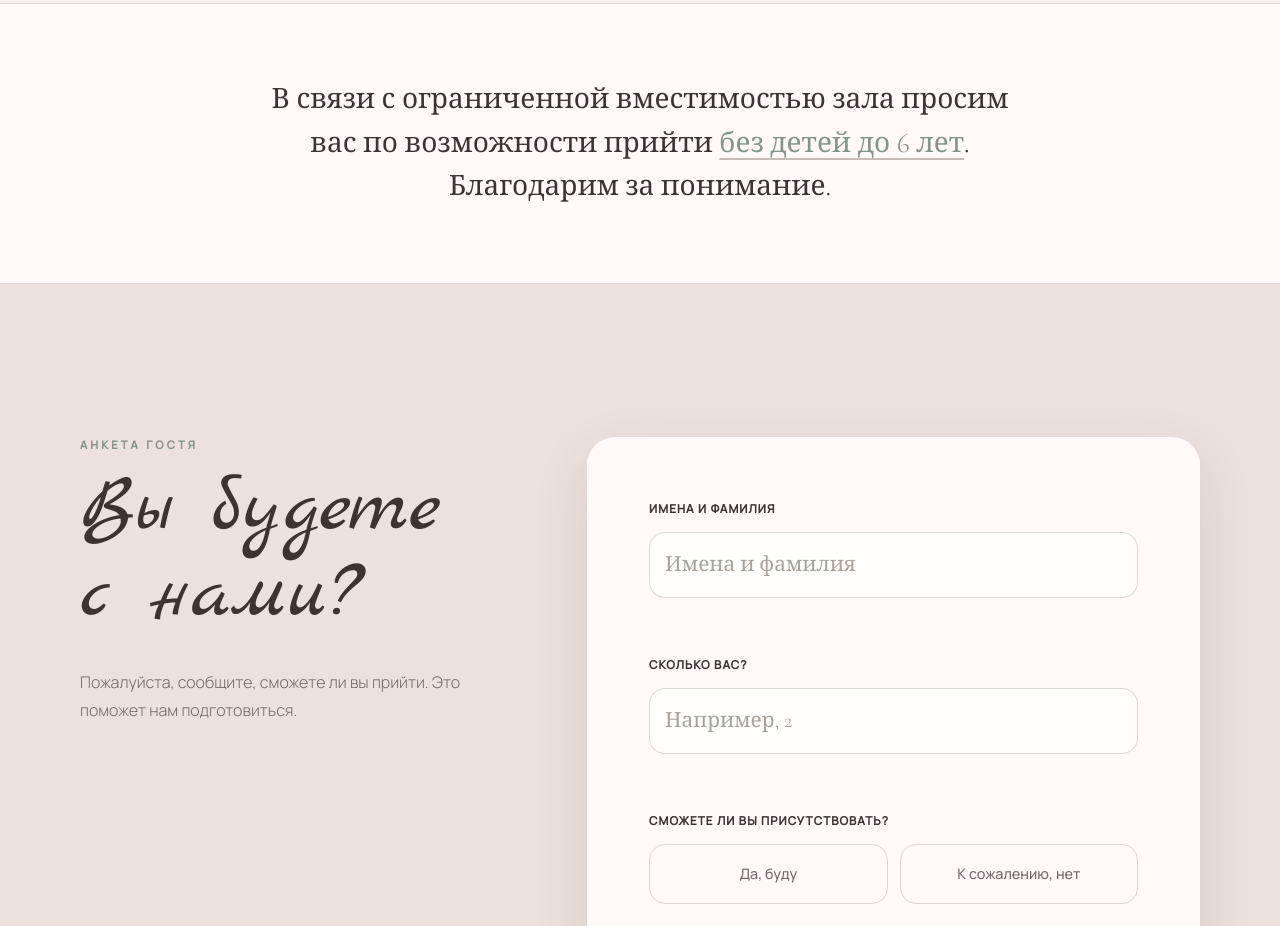
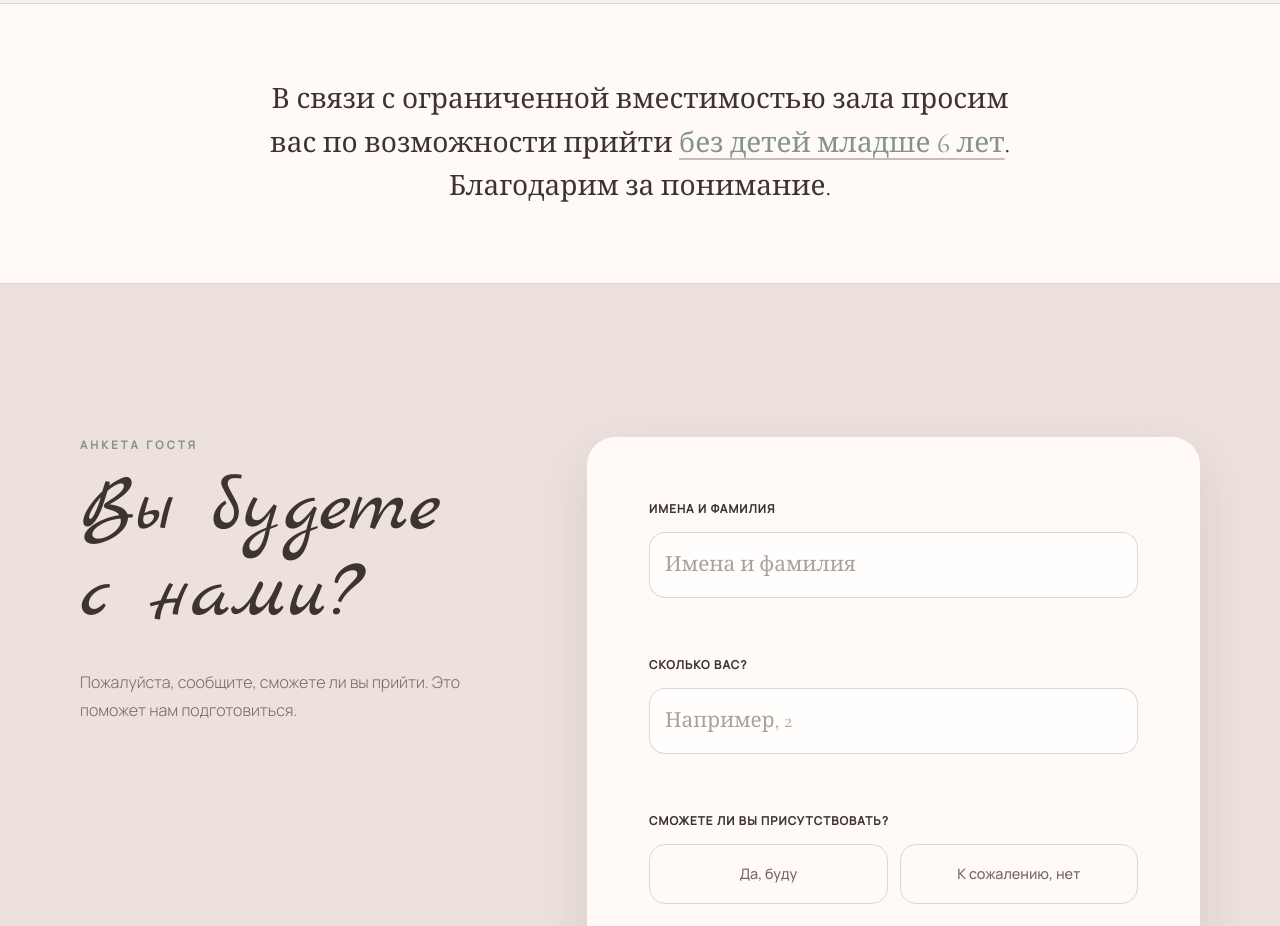
Before and after one commit to amXCVI/mo-wedding, a plain HTML site: page index.html in a window 1280 px wide. Shown: the part 3960-4886 px from the top of the page. Drawn offline with nearby package versions, Linux system fonts and the light colour scheme.

Commit message:
Clarify children age limit

```diff
--- a/index.html
+++ b/index.html
@@ -201,7 +201,7 @@
           <p>
             В связи с ограниченной вместимостью зала просим вас по возможности
             прийти
-            <strong>без детей до 6 лет</strong>. Благодарим за понимание.
+            <strong>без детей младше 6 лет</strong>. Благодарим за понимание.
           </p>
         </div>
       </aside>
```
